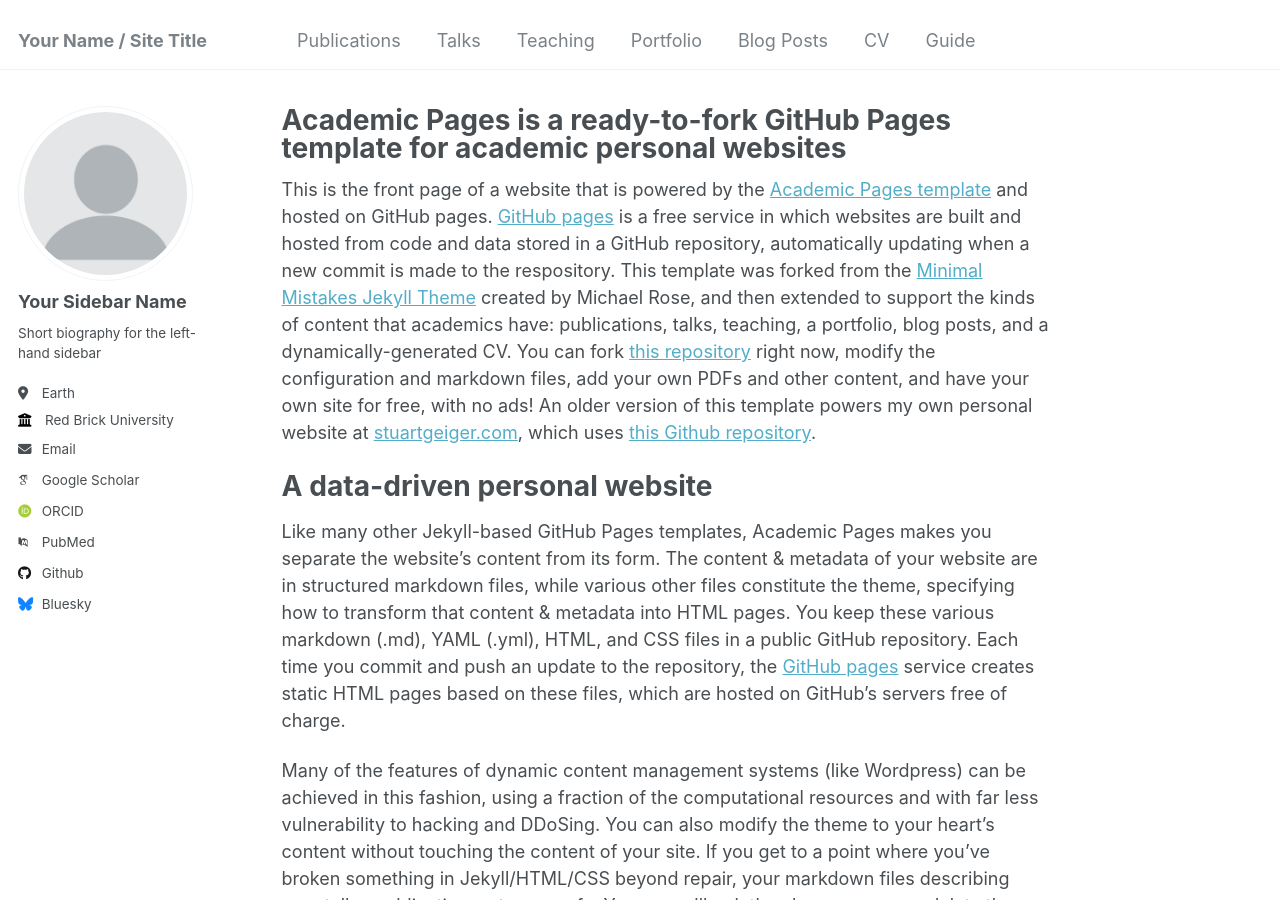
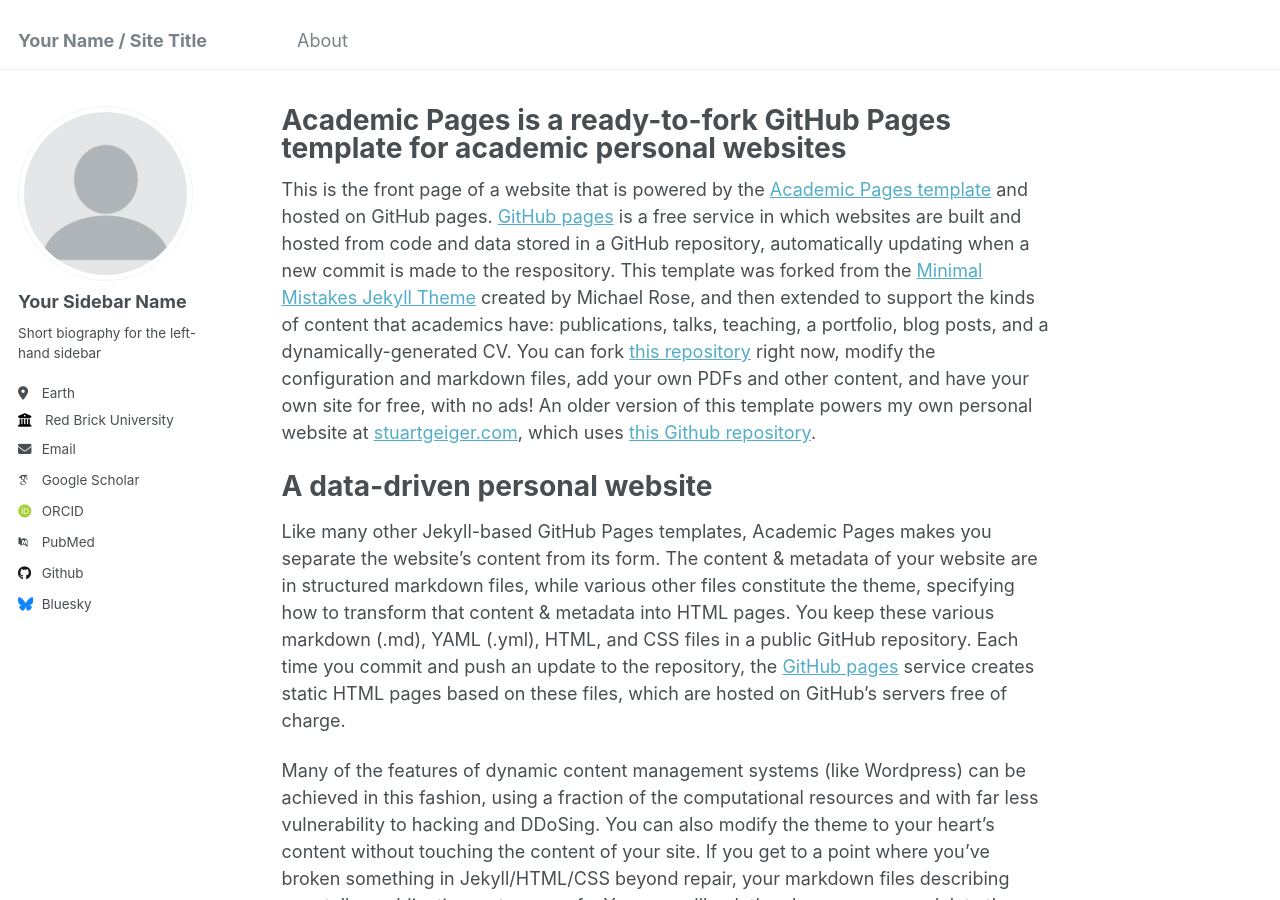
Before and after one commit to cindyxyiZhang/cindyxyiZhang.github.io, a Jekyll site: the page built from _pages/about.md, in a window 1280 px wide and 900 px high. Built offline with Jekyll 4.4.1, drawn with Linux system fonts in a browser that asks for light colours; some web fonts are replaced; some of the changed lines change nothing that is shown.

Commit message:
Update navigation.yml

```diff
--- a/_data/navigation.yml
+++ b/_data/navigation.yml
@@ -5,23 +5,23 @@
 # prevent it from being included in the site.
 
 main:
-  - title: "Publications"
-    url: /publications/
+  #- title: "Publications"
+   # url: /publications/
 
-  - title: "Talks"
-    url: /talks/
+  #- title: "Talks"
+   # url: /talks/
 
-  - title: "Teaching"
-    url: /teaching/
+ # - title: "Teaching"
+  #  url: /teaching/
 
-  - title: "Portfolio"
-    url: /portfolio/
+  #- title: "Portfolio"
+   # url: /portfolio/
 
-  - title: "Blog Posts"
-    url: /year-archive/
+  #- title: "Blog Posts"
+  #  url: /year-archive/
 
-  - title: "CV"
-    url: /cv/
+  #- title: "CV"
+   # url: /cv/
 
-  - title: "Guide"
-    url: /markdown/
+  - title: "About"
+    url: /about/
```
